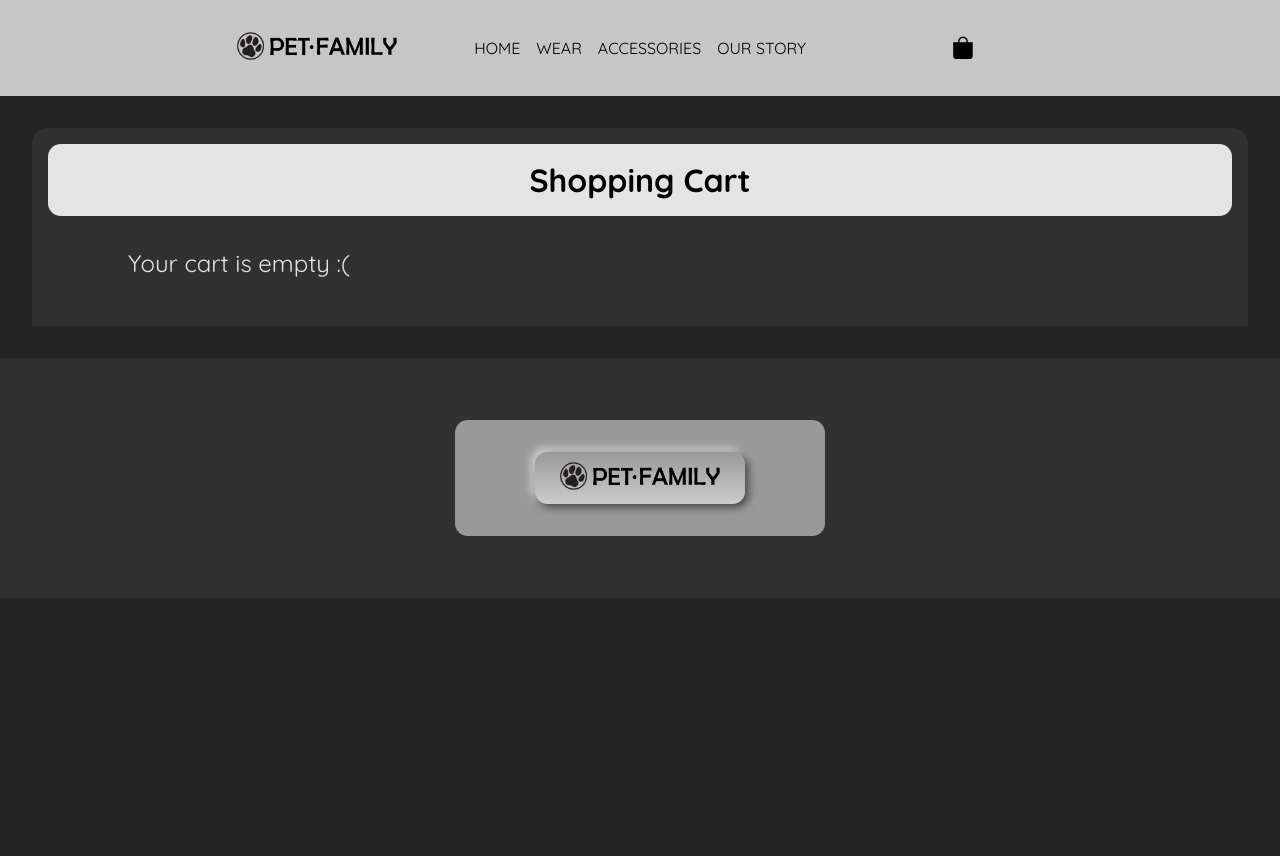
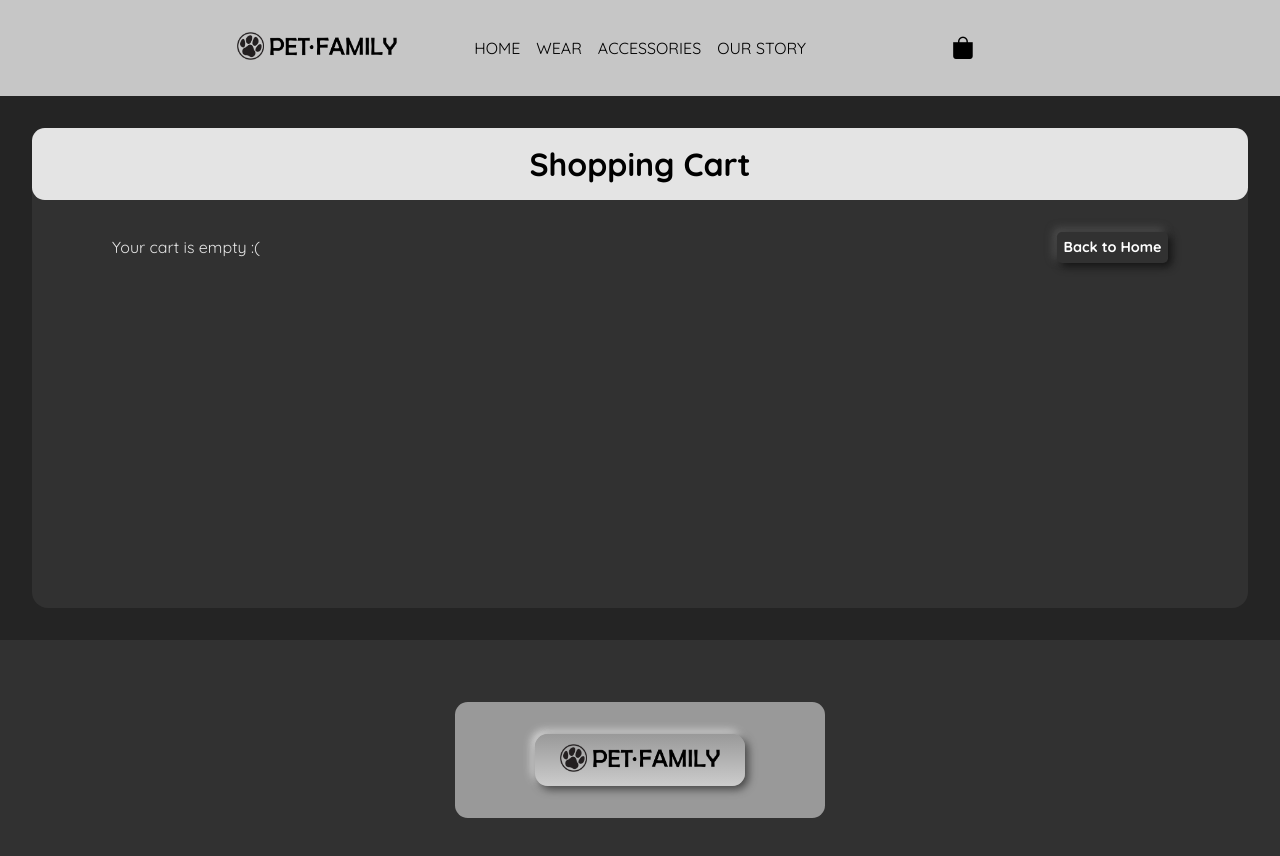
Before and after one commit to Jaco25PL/Pet-Fashion-eCommerce, a React (Vite) app: page /cart in a window 1280 px wide. Shown: the top 856 px of the page. Before the commit the page ends 800 px from the top, so only its background shows below. Built offline with nearby package versions, Linux system fonts and the light colour scheme.

Commit message:
deployed with firebase

```diff
--- a/index.html
+++ b/index.html
@@ -4,6 +4,10 @@
     <meta charset="UTF-8" />
     <meta name="viewport" content="width=device-width, initial-scale=1.0" />
     <link rel="icon"  href="./src/assets/PetFamilyLogoSmall.png" />
+
+    <title>Pet Family | Pet Clothing and Accessories</title>
+    <meta name="description" content="Pet Family is your one-stop shop for all things pet clothing and accessories. We offer a wide variety of high-quality products at affordable prices. Shop now and get free shipping on orders over $50!" />
+    <meta name="keywords" content="pet clothing, pet accessories, dog clothes, cat clothes, pet supplies" />
 
     <link rel="preconnect" href="https://fonts.googleapis.com">
     <link rel="preconnect" href="https://fonts.gstatic.com" crossorigin>
--- a/src/components/AboutUs/styles.module.css
+++ b/src/components/AboutUs/styles.module.css
@@ -2,11 +2,13 @@
     background-color: #292929;
     padding: 1rem;
     margin: 2rem 10rem;
+    height: 60vh;
     border-radius: 1rem;
     -webkit-border-radius: 1rem;
     -moz-border-radius: 1rem;
     -ms-border-radius: 1rem;
     -o-border-radius: 1rem;
+
 }
 
 .item:first-child{
@@ -16,7 +18,7 @@
 
 .item:last-child{
     background-color: #313131;
-    padding: 2rem;
+    padding: 2rem 10rem;
     border-radius: .8rem;
     -webkit-border-radius: .8rem;
     -moz-border-radius: .8rem;
--- a/src/components/Cart/Cart.jsx
+++ b/src/components/Cart/Cart.jsx
@@ -3,6 +3,7 @@ import { useContext, useState } from "react"
 import { CartContext } from "../../context/cartContext"
 import { CartItem } from "../CartItem/CartItem"
 import { CheckOut } from "../CheckOut/CheckOut"
+import { Link } from "react-router-dom"
 
 export const Cart = () => {
 
@@ -11,9 +12,23 @@ export const Cart = () => {
     const unit = () =>  quantity > 1 ? (`${quantity} Items`) : `One Item`
     const [ checkout, setCheckout] = useState(false)
 
+    if(cart.length === 0){
+        return (
+            <div className={styles.cartContainer}>
+                <div className={styles.emptyCart}>
+                    <div className={styles.cartTitle}><h1>Shopping Cart</h1></div>
+                    <div className={styles.emptyCartItems}>
+                        <p>Your cart is empty :(</p>
+                        <Link className="btn" to="/">Back to Home</Link>
+                    </div>
+                </div>
+            </div>
+        )
+    }
+
     return (
         <>
-            <div className={cart.length > 0 ? styles.cartContainer : styles.displayNone}>
+            <div className={styles.cartContainer}>
 
                 {checkout && <CheckOut setCheckout={setCheckout}/> }
 
@@ -45,12 +60,6 @@ export const Cart = () => {
                 </div>
             </div>
 
-            <div className={cart.length === 0 ? styles.cartContainer : styles.displayNone}>
-                <div className={styles.cart}>
-                    <div className={styles.cartTitle}><h1>Shopping Cart</h1></div>
-                    <p className={styles.cartSubtitle}>Your cart is empty :(</p>
-                </div>
-            </div>
         </>
     )
 }
--- a/src/components/Cart/styles.module.css
+++ b/src/components/Cart/styles.module.css
@@ -1,5 +1,22 @@
 .displayNone{
     display: none;
+}
+
+.emptyCart{
+    background-color: #313131;
+    border-radius: 1rem;
+    height: 60vh;
+    -webkit-border-radius: 1rem;
+    -moz-border-radius: 1rem;
+    -ms-border-radius: 1rem;
+    -o-border-radius: 1rem;
+}
+
+.emptyCartItems{
+    display: flex;
+    justify-content: space-between;
+    align-items: center;
+    margin: 2rem 5rem;
 }
 
 .cartContainer{
--- a/src/components/CartItem/styles.module.css
+++ b/src/components/CartItem/styles.module.css
@@ -46,38 +46,6 @@
     gap: 1rem;
 }
 
-.btn{
-    width: fit-content;
-    padding: .4rem .8rem;
-    box-shadow:  0.2rem 0.2rem 0.8rem #000, -0.2rem -0.2rem 0.5rem #505050;
-    background-color: #313131;
-    border: none;
-    border-radius: .5rem;
-    color: #fff;
-    font-weight: 600;
-    -webkit-border-radius: .5rem;
-    -moz-border-radius: .5rem;
-    -ms-border-radius: .5rem;
-    -o-border-radius: .5rem;
-    cursor: pointer;
-    transition: all ease .3s;
-    -webkit-transition: all ease .3s;
-    -moz-transition: all ease .3s;
-    -ms-transition: all ease .3s;
-    -o-transition: all ease .3s;
-}
-
-.btn:hover{
-    color: #232323;
-    background-color: #ffffff;
-    transform: scale(1.1);
-    -webkit-transform: scale(1.1);
-    -moz-transform: scale(1.1);
-    -ms-transform: scale(1.1);
-    -o-transform: scale(1.1);
-}
-
-
 @media screen and (max-width: 1000px) {
     .item{
         margin: 2rem 0;
--- a/src/components/CheckOut/styles.module.css
+++ b/src/components/CheckOut/styles.module.css
@@ -1,4 +1,5 @@
 .background{
+    z-index: 100;
     background-color: #23232369;
     backdrop-filter: blur(10px);
     position: fixed;
--- a/src/components/CheckOutItem/styles.module.css
+++ b/src/components/CheckOutItem/styles.module.css
@@ -9,6 +9,7 @@
     display: flex;
     align-items: center;
     justify-content: center;
+    z-index: 1000;
 }
 
 .itemContainer{
```
Also changed, not shown: firebase.json (added), 1 other file (tests, documents, lock files or other folders).
